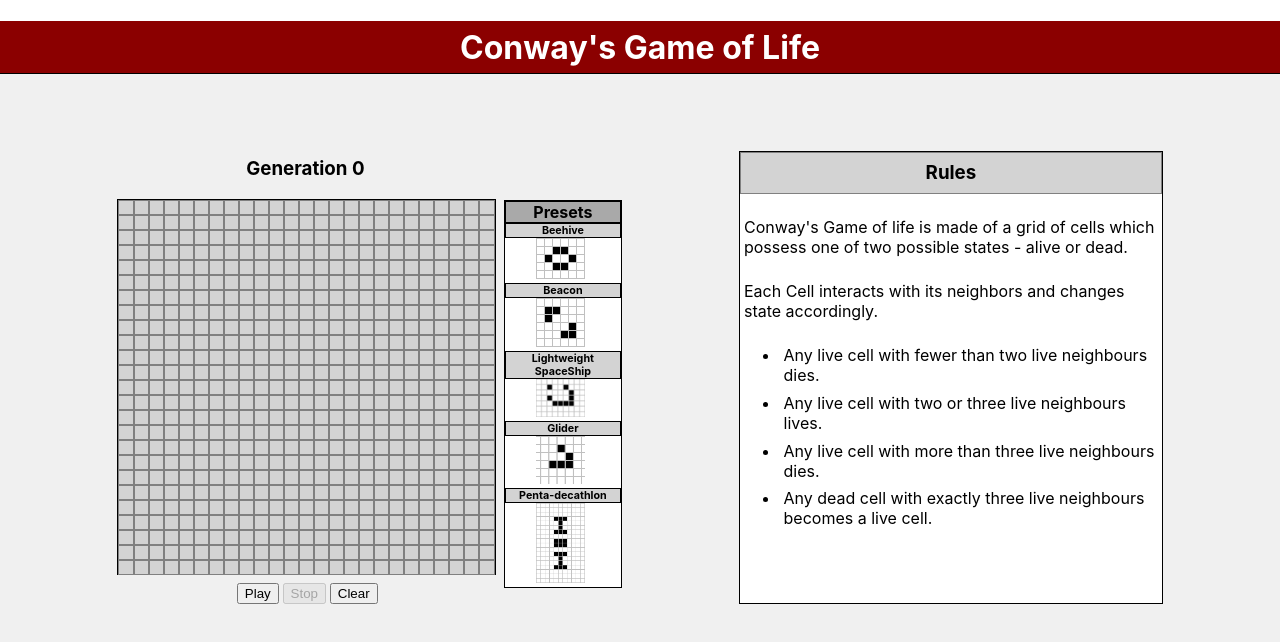
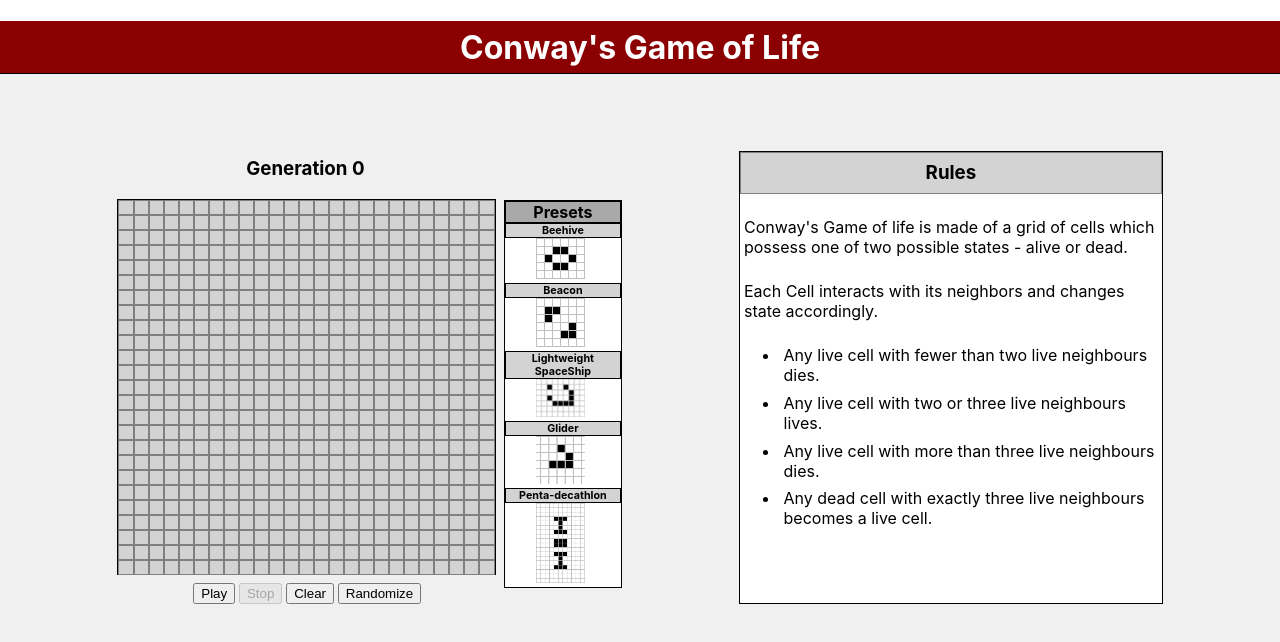
Before and after one commit to wolfwood87/game-of-life, a React (Create React App) app: page / in a window 1280 px wide. Shown: the top 642 px of the page. Built offline with nearby package versions, Linux system fonts and the light colour scheme.

Commit message:
added random configuration

```diff
--- a/src/grid/Grid.js
+++ b/src/grid/Grid.js
@@ -71,6 +71,19 @@ const clearBoard = e => {
         setCurrentGen(0)
         setCurrentState(grid)
     }
+}
+
+const setRandom = e => {
+    e.preventDefault();
+    setCurrentGen(0)
+    const randGrid = []
+    for(var i = 0; i < 25; i++){
+        for(var t=0; t < 25; t++){
+            let rand = Math.random() >= .5
+            randGrid.push({id:`${i}${t}`, x:i, y:t, alive: rand})
+        }
+    }
+    setCurrentState(randGrid)
 }
 function findNeighbors(x, y) {
     let neighbors = []
@@ -153,12 +166,14 @@ RunGame(runAlgorithm, 1000, currentState, clickable)
                     <button style={button} onClick={(e) => {e.preventDefault(); startPlay(); runAlgorithm()}}>Play</button>
                     <button style={button} disabled>Stop</button>
                     <button style={button} onClick={clearBoard}>Clear</button>
+                    <button style={button} onClick={setRandom}>Randomize</button>
                 </div>
                 ) : (
                 <div style={buttonContainer}>
                     <button style={button} disabled>Play</button>
                     <button style={button} onClick={stopPlay}>Stop</button>
                     <button style={button} disabled>Clear</button>
+                    <button style={button} disabled>Randomize</button>
                 </div>
                 )}
             </div>
--- a/src/grid/Grids.js
+++ b/src/grid/Grids.js
@@ -1,9 +1,12 @@
 const grid = []
+
 for(var i = 0; i < 25; i++){
     for(var t=0; t < 25; t++){
         grid.push({id:`${i}${t}`, x:i, y:t, alive: false})
     }
 }
+
+
 
 export const beehive = grid.map(cell => {
     if(cell.x === 10 && cell.y === 13) {
@@ -146,4 +149,5 @@ export const spaceship = grid.map(cell => {
     }
     return cell
 })
+
 export default grid
```
